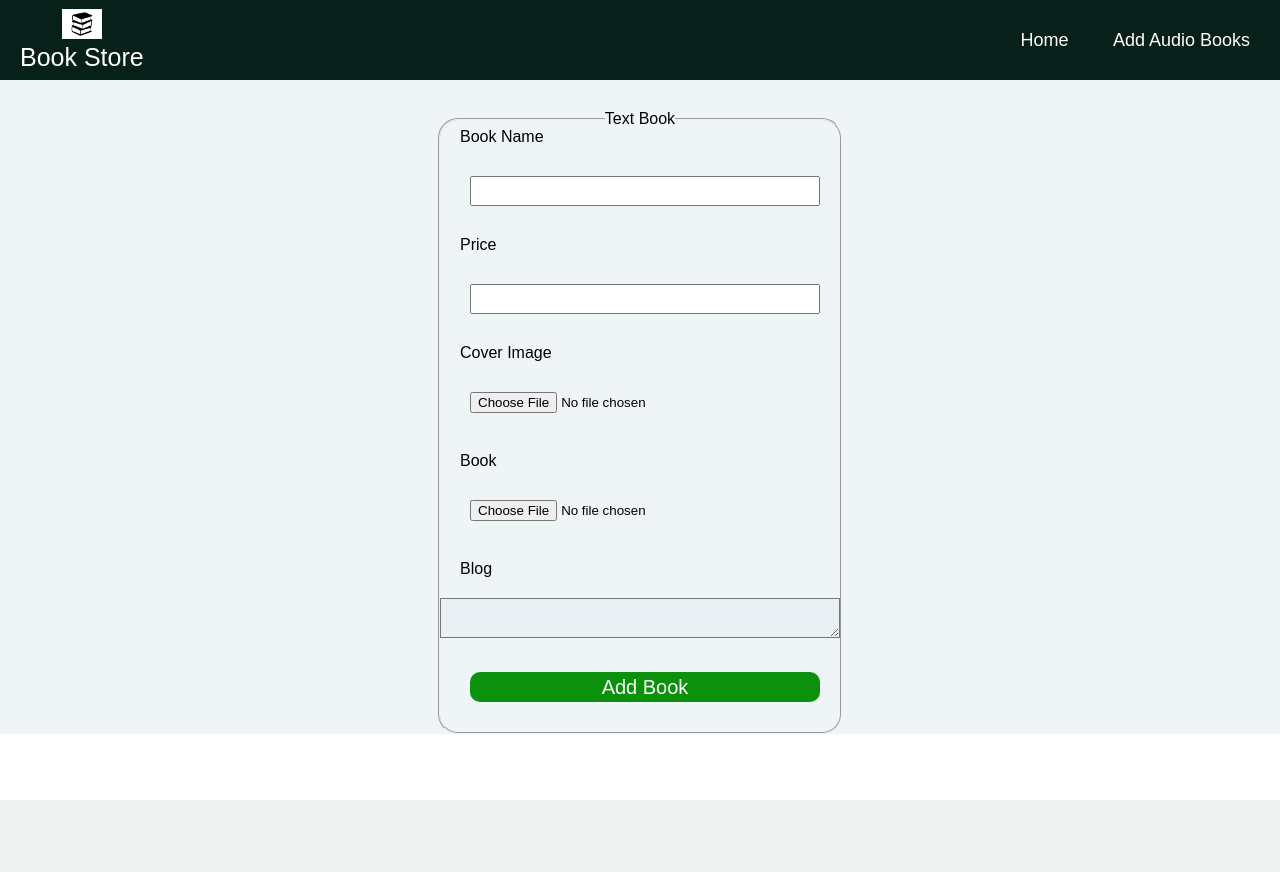
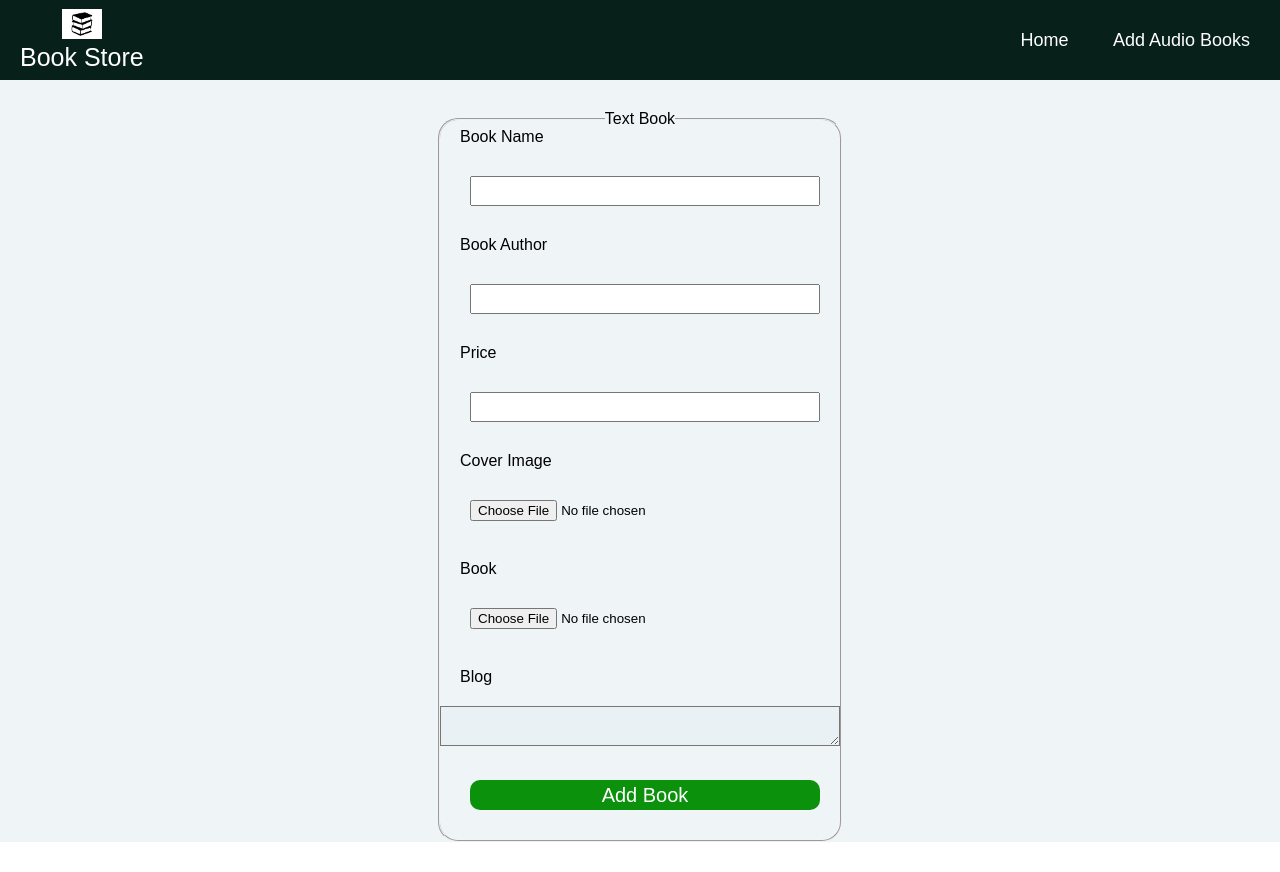
Before and after one commit to enkutatash/Book_Shop_IP, a PHP site: page /pages/addbook.php in a window 1280 px wide. Before the commit the page ends 800 px from the top, so only its background shows below. Run offline with PHP 8.4, Linux system fonts and the light colour scheme.

Commit message:
author added

```diff
--- a/Book store final/backend/audioadd.php
+++ b/Book store final/backend/audioadd.php
@@ -6,6 +6,7 @@ if (isset($_POST['addbook'])) {
     $name = $_POST['name'];
     $price = $_POST['price'];
     $blog = $_POST['blog'];
+    $author = $_POST['author'];
 
     $coverimage = $_FILES['coverimage']['name'];
     $coverimagetemp = $_FILES['coverimage']['tmp_name'];
@@ -46,7 +47,7 @@ if (isset($_POST['addbook'])) {
                     $covertype = $_FILES["coverimage"]["type"];
 
                     // Insert the new audio into the database using prepared statements
-                    $sql = $conn->prepare("INSERT INTO audiobook (bookname, price, coverimage, coversize, covertype, blog, filename, filesize, filetype, samplename, samplesize, sampletype) VALUES (:bookname, :price, :coverimage, :coversize, :covertype, :blog, :filename, :filesize, :filetype, :samplename, :samplesize, :sampletype)");
+                    $sql = $conn->prepare("INSERT INTO audiobook (bookname, price, coverimage, coversize, covertype, blog, filename, filesize, filetype, samplename, samplesize, sampletype,author) VALUES (:bookname, :price, :coverimage, :coversize, :covertype, :blog, :filename, :filesize, :filetype, :samplename, :samplesize, :sampletype,:author)");
                     $sql->bindParam(':bookname', $name);
                     $sql->bindParam(':price', $price);
                     $sql->bindParam(':coverimage', $coverimagename);
@@ -59,6 +60,7 @@ if (isset($_POST['addbook'])) {
                     $sql->bindParam(':samplename', $samplefilename);
                     $sql->bindParam(':samplesize', $samplefilesize);
                     $sql->bindParam(':sampletype', $samplefiletype);
+                    $sql->bindParam(':author', $author);
 
                     $result = $sql->execute();
 
--- a/Book store final/backend/bookadd.php
+++ b/Book store final/backend/bookadd.php
@@ -6,6 +6,7 @@ if (isset($_POST['addbook'])) {
     $name = $_POST['name'];
     $price = $_POST['price'];
     $blog = $_POST['blog'];
+    $author = $_POST['author'];
 
     $coverimage = $_FILES['coverimage']['name'];
     $coverimagetemp = $_FILES['coverimage']['tmp_name'];
@@ -41,7 +42,7 @@ if (isset($_POST['addbook'])) {
                     $covertype = $_FILES["coverimage"]["type"];
 
                     // Insert the new book into the database using prepared statements
-                    $sql = $conn->prepare("INSERT INTO textbook (bookname, price, coverimage, coversize, covertype, blog, filename, filesize, filetype) VALUES (:bookname, :price, :coverimage, :coversize, :covertype, :blog, :filename, :filesize, :filetype)");
+                    $sql = $conn->prepare("INSERT INTO textbook (bookname, price, coverimage, coversize, covertype, blog, filename, filesize, filetype,author) VALUES (:bookname, :price, :coverimage, :coversize, :covertype, :blog, :filename, :filesize, :filetype,:author)");
                     $sql->bindParam(':bookname', $name);
                     $sql->bindParam(':price', $price);
                     $sql->bindParam(':coverimage', $coverimagename);
@@ -51,6 +52,7 @@ if (isset($_POST['addbook'])) {
                     $sql->bindParam(':filename', $filename);
                     $sql->bindParam(':filesize', $filesize);
                     $sql->bindParam(':filetype', $filetype);
+                    $sql->bindParam(':author', $author);
                     $result = $sql->execute();
 
                     if ($result) {
--- a/Book store final/pages/addbook.php
+++ b/Book store final/pages/addbook.php
@@ -6,6 +6,7 @@ if ($_SERVER["REQUEST_METHOD"] == "POST") {
     $coverimage = $_FILES['coverimage']['name'];
     $blog = $_POST['blog'];
     $book =$_FILES['book']['name'];
+    $author = $_POST['author'];
 
 
     $error_message = array();
@@ -14,6 +15,9 @@ if ($_SERVER["REQUEST_METHOD"] == "POST") {
     if (empty($name)) {
       $error_message['name'] = "Name is required.";
   }
+  if (empty($author)) {
+    $error_message['author'] = "Author is required.";
+}
 
 
 
@@ -138,11 +142,17 @@ if ($_SERVER["REQUEST_METHOD"] == "POST") {
         <fieldset class="form">
             <legend>Text Book</legend>
 
-            <form action="<?php echo (empty($error_message) && isset($name) && isset($price) && isset($coverimage) && isset($book)) ? '../backend/bookadd.php' : ''; ?>" enctype="multipart/form-data" method = 'POST'>
+            <form action="<?php echo (empty($error_message) && isset($author) && isset($name) && isset($price) && isset($coverimage) && isset($book)) ? '../backend/bookadd.php' : ''; ?>" enctype="multipart/form-data" method = 'POST'>
             <label>Book Name</label> <input type="text" name="name" required value="<?php echo isset($_POST['name']) ? $_POST['name'] : ''; ?>">
                 <?php if(isset($error_message['name'])): ?>
                     <div class="message">
                         <p ><?php echo $error_message['name']; ?></p>
+                    </div>
+                <?php endif; ?>
+                <label>Book Author</label> <input type="text" name="author" required value="<?php echo isset($_POST['author']) ? $_POST['author'] : ''; ?>">
+                <?php if(isset($error_message['author'])): ?>
+                    <div class="message">
+                        <p ><?php echo $error_message['author']; ?></p>
                     </div>
                 <?php endif; ?>
             <label>Price</label> <input type="number" name="price" required value="<?php echo isset($_POST['price']) ? $_POST['price'] : ''; ?>">
```
Also changed, not shown: Book store final/pages/addaudio.php (+11 -0 lines), 1 other file.
